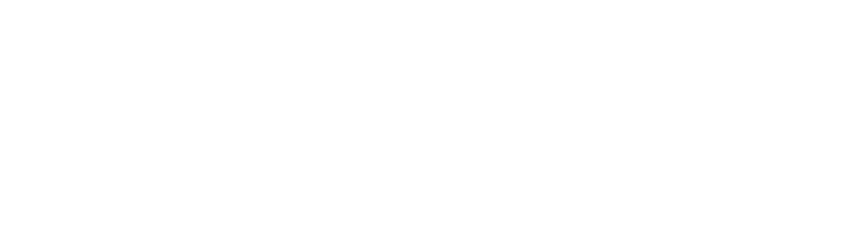
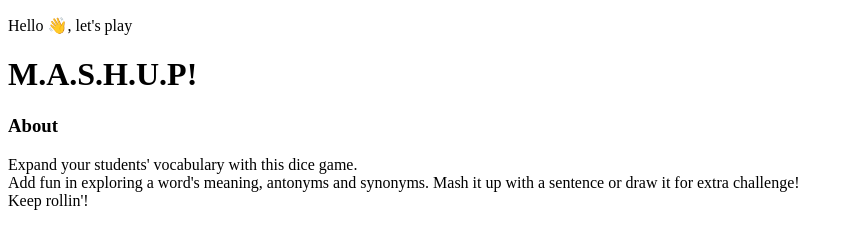
Before and after one commit to rodasamortin/M.A.S.H.U.P-game, a plain HTML site: page mashup.html in a window 1280 px wide. Shown: the whole page, without its empty margins (0-853 px from the left). Drawn offline with Linux system fonts and the light colour scheme.

Commit message:
intro page drafted

```diff
--- a/mashup.html
+++ b/mashup.html
@@ -7,5 +7,35 @@
 </head>
 <body>
 
+    <div id = "d1-invite">
+        <p class ="d1-greeting">
+        Hello 👋, let's play
+
+        </p>
+
+    <h1 class="h1-game">
+    M.A.S.H.U.P!
+    </h1>
+    </div>
+
+
+    <div id = "d2-game-intro">
+    <h3 id = "d2-about-game">
+        About
+    </h3>
+
+            <p>
+            Expand your students' vocabulary with this dice game.
+            <br>
+            Add fun in exploring a word's meaning, antonyms and synonyms. Mash it up with a sentence or draw it for extra challenge!
+            <br>
+            Keep rollin'!
+
+            </p>
+
+    </div>
+
+
+
 </body>
 </html>
```
